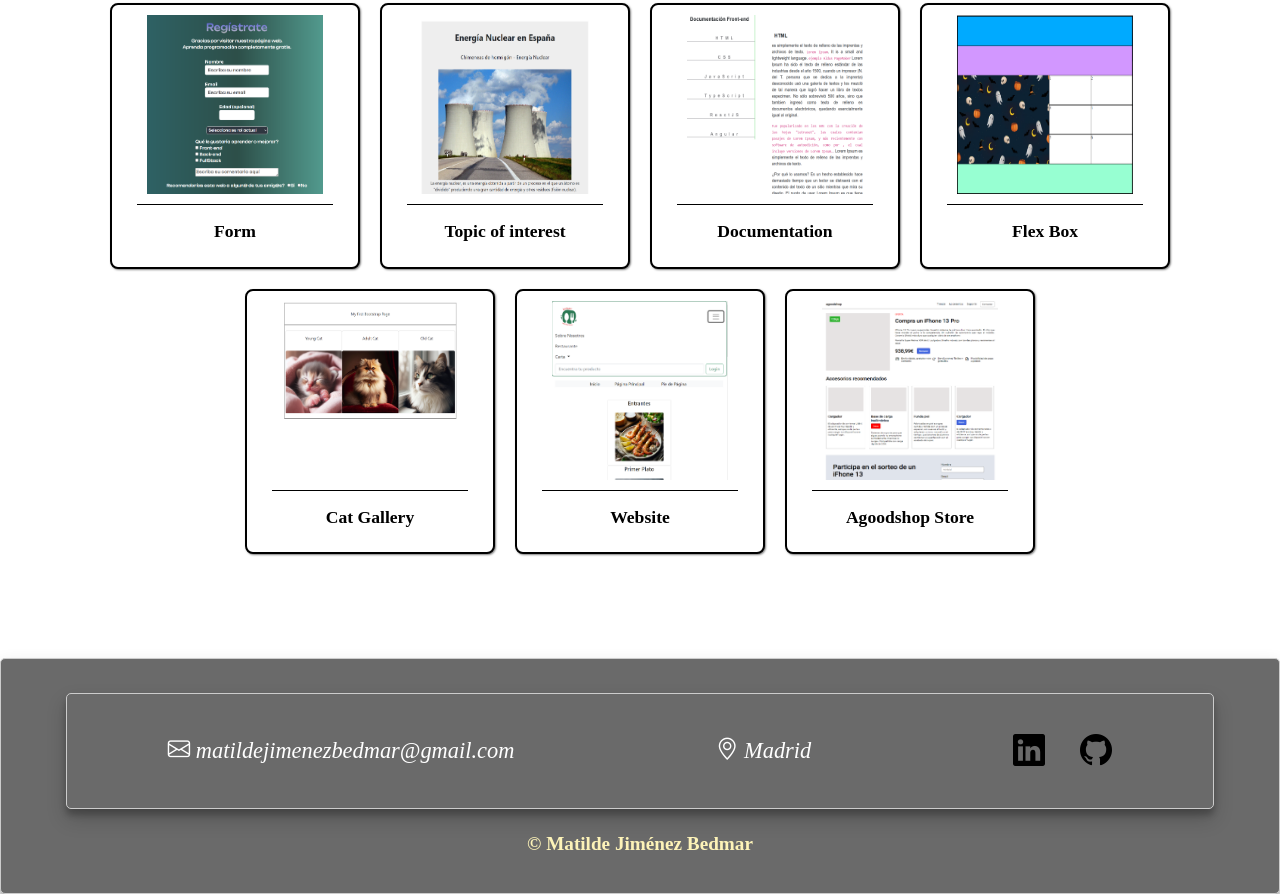
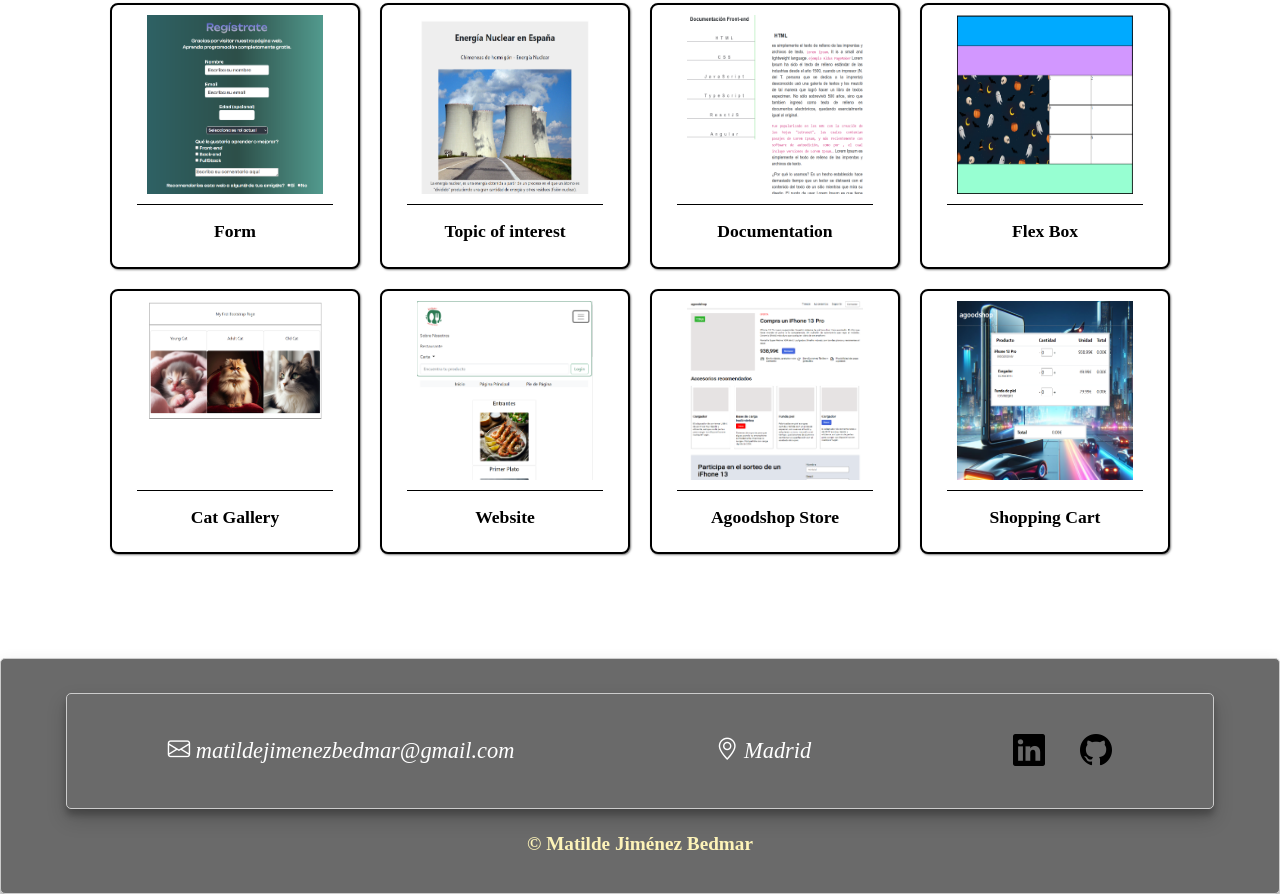
Before and after one commit to matildejb/Portafolio, a plain HTML site: page index.html in a window 1280 px wide. Shown: the part 1626-2520 px from the top of the page. Drawn offline with nearby package versions, Linux system fonts and the light colour scheme.

Commit message:
Proyecto añadido
ShopppingCart

```diff
--- a/index.html
+++ b/index.html
@@ -128,6 +128,15 @@
           </a>
         </div>
 
+        <div class="card" style="width: 18rem;">
+          <a class="project project-img" href="https://matildejb.github.io/ShoppingCart/">
+            <img src="IMG/ShoppingCart.png" class="card-img-top" alt="Shopping Cart">
+            <div class="card-body">
+              <h5 class="card-title">Shopping Cart</h5>
+            </div>
+          </a>
+        </div>
+
       </div>
     </section>
 
```
Also changed, not shown: IMG/ShoppingCart.png (added).
